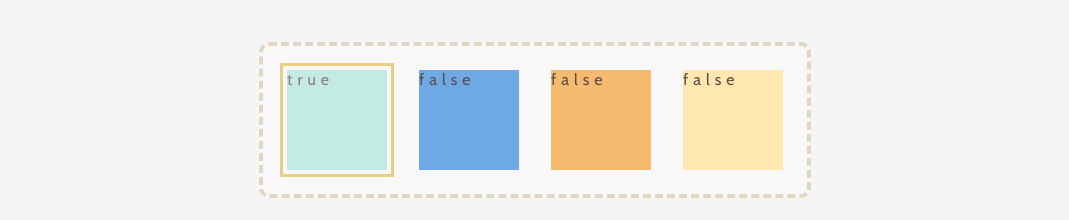
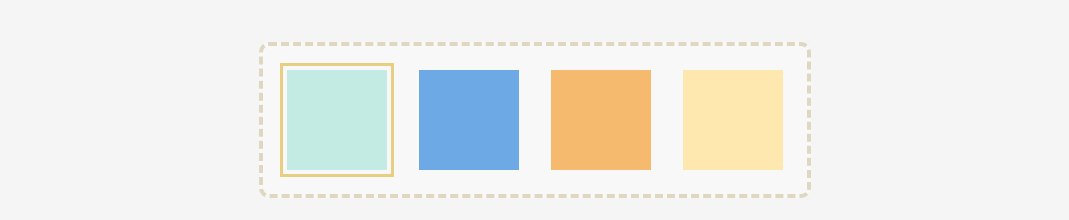
Before and after one commit to Afrianns/simon-project, a Vue app: page / in a window 1280 px wide. Both pictures are taken after a click on the item "START". Shown: the part 244-464 px from the top of the page, without its empty margins (105-1174 px from the left). Built offline with nearby package versions, Linux system fonts and the light colour scheme.

Commit message:
minor fixed

```diff
--- a/src/components/Game.vue
+++ b/src/components/Game.vue
@@ -194,7 +194,7 @@ function callStart() {
           }"
           :style="{ background: item.color }"
           @click.prevent="boxClick(item.id)"
-          >{{ item["pattern"] }}
+        >
         </span>
       </div>
     </Transition>
```
